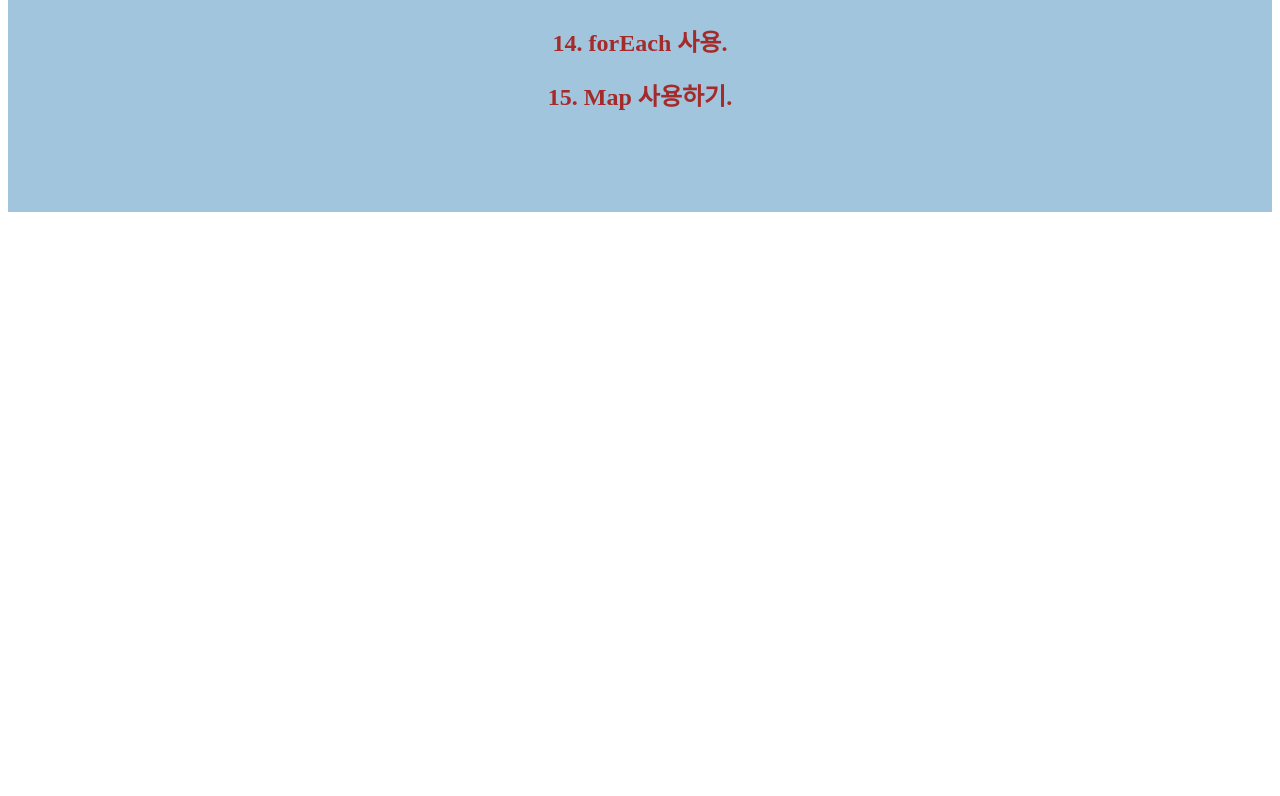
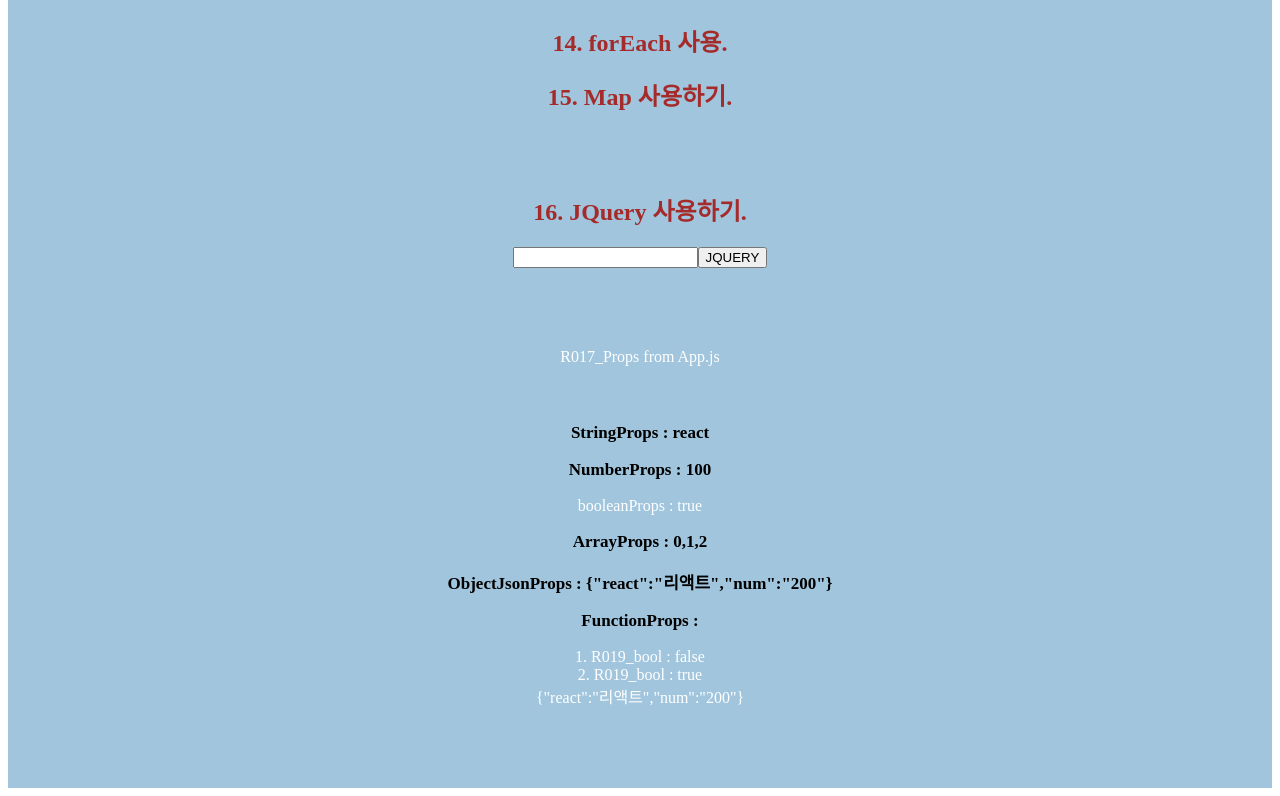
Before and after one commit to kdd9512/react200, a React (Create React App) app: page / in a window 1280 px wide. Shown: the part 975-1771 px from the top of the page. Before the commit the page ends 1195 px from the top, so only its background shows below. Built offline with nearby package versions, Linux system fonts and the light colour scheme.

Commit message:
20211106 1st commit.
React 200
number 16~20

```diff
--- a/package.json
+++ b/package.json
@@ -6,6 +6,7 @@
     "@testing-library/jest-dom": "^5.11.4",
     "@testing-library/react": "^11.1.0",
     "@testing-library/user-event": "^12.1.10",
+    "jquery": "^3.6.0",
     "react": "^17.0.2",
     "react-dom": "^17.0.2",
     "react-scripts": "4.0.3",
@@ -34,5 +35,8 @@
       "last 1 firefox version",
       "last 1 safari version"
     ]
+  },
+  "devDependencies": {
+    "prop-types": "^15.7.2"
   }
 }
--- a/src/App.js
+++ b/src/App.js
@@ -13,7 +13,11 @@ import R012 from "./component/R012_Class&Prototype";
 import R013 from "./component/R013_ArrowFunction";
 import R014 from "./component/R014_forEach";
 import R015 from "./component/R015_Map";
-
+import R016 from "./component/R016_Jquery";
+import R017 from "./component/R017_Props";
+import R018 from "./component/R018_PropTypes";
+import R019 from "./component/R019_PropsBool";
+import R020 from "./component/R020_PropsObjVal";
 
 function App() {
     return (
@@ -35,6 +39,25 @@ function App() {
             <R013/>
             <R014/>
             <R015/>
+            <R016/>
+            <R017 props_val="R017_Props"/>
+            <R018
+                // 다양한 유형의 props 를 전달.
+                String="react"
+                Number={100}
+                Boolean={1 == 1}
+                Array={[0, 1, 2]}
+                ObjectJson={{react: "리액트", num: "200"}}
+                Function={console.log("FunctionProps : function")}
+            />
+            <R019 TrueFalse={false}/>
+            <R019 TrueFalse/>
+            <R020 ObjectJson={
+                {
+                    react: "리액트",
+                    num: "200"
+                }}
+            />
         </div>
     );
 }
--- /dev/null
+++ b/src/component/R016_Jquery.js
@@ -0,0 +1,26 @@
+import React, {Component} from "react";
+// Jquery 사용시 $ 기호를 붙여 사용.
+import $ from "jquery";
+
+class R016_Jquery extends Component {
+
+    input_alert = (e) => {
+        // 이 함수를 실행하면, inputId 라는 ID 를 갖는 태그의 value 를 가져와 alert 창에 띄운다.
+        let input_let = $("#inputId").val();
+        alert(input_let);
+    }
+
+    render() {
+        return (
+            <div>
+                <h2>16. JQuery 사용하기.</h2>
+                <input id="inputId" name="inputName"/>
+                <button id="btnId" onClick={e => this.input_alert(e)}>
+                    JQUERY
+                </button>
+            </div>
+        );
+    }
+}
+
+export default R016_Jquery;
--- /dev/null
+++ b/src/component/R017_Props.js
@@ -0,0 +1,19 @@
+import React, {Component} from "react";
+
+class R017_Props extends Component {
+
+    render() {
+        // this.props.전달받은 props 변수명 으로 해당 데이터를 사용.
+        let props_val = this.props.props_val;
+
+        // props 를 가공하고자 할 때, props 자체를 수정하지 말고, render 에서 가공한다.
+        props_val += ' from App.js';
+
+
+        return (
+            <div>{props_val}</div>
+        )
+    }
+}
+
+export default R017_Props;
--- /dev/null
+++ b/src/component/R018_PropTypes.js
@@ -0,0 +1,47 @@
+import React, {Component} from "react";
+import proptypes from "prop-types";
+
+class R018_PropTypes extends Component {
+
+
+    render() {
+        // props 가져오기.
+        let {
+            String,
+            Number,
+            Boolean,
+            Array,
+            ObjectJson,
+            Function
+        } = this.props;
+
+        // 전달받은 props 를 출력.
+        return (
+            <div style={{padding: "0px"}}>
+                <p>StringProps : {String}</p>
+                <p>NumberProps : {Number}</p>
+                <span>booleanProps : {Boolean.toString()}</span>
+                <p>ArrayProps : {Array.toString()}</p>
+                <p>ObjectJsonProps : {JSON.stringify(ObjectJson)}</p>
+                <p>FunctionProps : {Function}</p>
+            </div>
+        );
+    }
+
+}
+
+// prop_type 을 이용하여 자료형을 지정하고,
+// 일치하지 않는 경우 console 창에서 error 를 출력.
+R018_PropTypes.propTypes = {
+    // 실제 자료형은 String 타입이지만 일부러 경고를 보기 위해
+    // 일부러 자료유형을 number 로 설정.
+    String: proptypes.number,
+    Number: proptypes.number,
+    Boolean: proptypes.bool,
+    Array: proptypes.array,
+    ObjectJson: proptypes.object,
+    Function: proptypes.func,
+}
+
+
+export default R018_PropTypes;
--- /dev/null
+++ b/src/component/R019_PropsBool.js
@@ -0,0 +1,19 @@
+import React, {Component} from "react";
+
+class R019_PropsBool extends Component {
+
+
+    render() {
+        let {
+            TrueFalse
+        } = this.props;
+
+        return (
+            <div style={{padding:"0px"}}>
+                {TrueFalse ? "2. R019_bool : ": "1. R019_bool : "}
+                {TrueFalse.toString()}
+            </div>
+        );
+    }
+}
+export default R019_PropsBool;
--- /dev/null
+++ b/src/component/R020_PropsObjVal.js
@@ -0,0 +1,27 @@
+import React, {Component} from "react";
+import proptypes from "prop-types";
+
+class R020_PropsObjVal extends Component {
+
+    render() {
+        let {
+            ObjectJson
+        } = this.props;
+
+        return (
+            <div style={{padding: "0px"}}>
+                {JSON.stringify(ObjectJson)}
+            </div>
+        );
+    }
+}
+
+
+R020_PropsObjVal.propTypes = {
+    ObjectJson: proptypes.shape({
+        react: proptypes.string,
+        num: proptypes.number,
+    })
+}
+
+export default R020_PropsObjVal;
```
Also changed, not shown: 1 other file (tests, documents, lock files or other folders).
